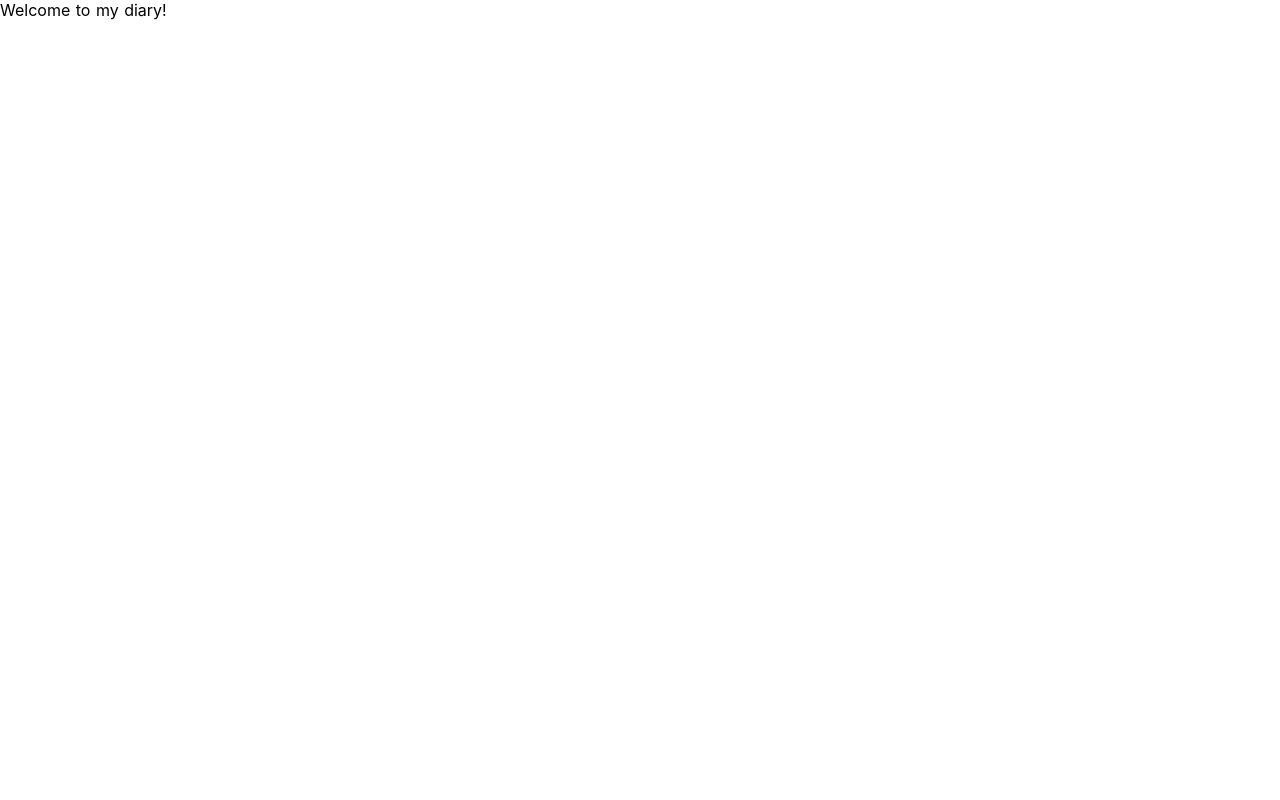
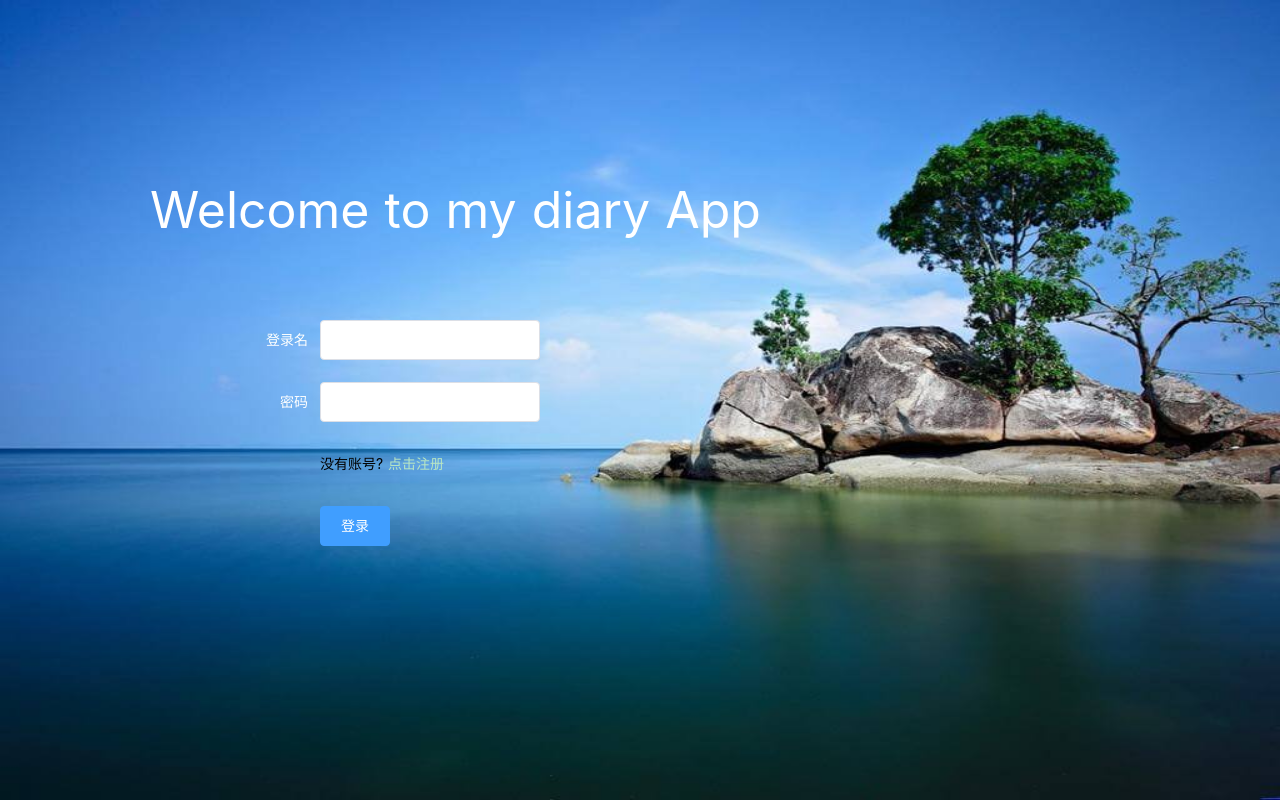
Before and after one commit to sunweilibo/react-study, a Nuxt app: page / in a window 1280 px wide. Built offline with nearby package versions, Linux system fonts and the light colour scheme.

Commit message:
feat: login

```diff
--- /dev/null
+++ b/layouts/error.vue
@@ -0,0 +1,14 @@
+<template>
+  <div>
+    这是一个404啊
+  </div>
+</template>
+
+<script>
+export default {
+};
+</script>
+
+<style scoped>
+
+</style>
--- a/nuxt.config.js
+++ b/nuxt.config.js
@@ -15,7 +15,8 @@ module.exports = {
       { hid: 'description', name: 'description', content: pkg.description }
     ],
     link: [
-      { rel: 'icon', type: 'image/x-icon', href: '/favicon.ico' }
+      { rel: 'icon', type: 'image/x-icon', href: '/favicon.ico' },
+      { rel: 'stylesheet', type: 'text/css', href: '/favicon.ico' }
     ]
   },
 
--- a/package.json
+++ b/package.json
@@ -21,12 +21,13 @@
     "eslint": "^5.3.0",
     "eslint-config-airbnb-base": "^13.1.0",
     "eslint-config-standard": "^12.0.0",
-    "eslint-plugin-html": "^5.0.3",
     "eslint-plugin-import": "^2.16.0",
     "eslint-plugin-node": "^8.0.1",
     "eslint-plugin-promise": "^4.0.1",
     "eslint-plugin-standard": "^4.0.0",
     "eslint-plugin-vue": "^5.2.2",
-    "nodemon": "^1.18.9"
+    "node-sass": "^4.11.0",
+    "nodemon": "^1.18.9",
+    "sass-loader": "^7.1.0"
   }
 }
--- a/pages/index.vue
+++ b/pages/index.vue
@@ -1,8 +1,128 @@
 <template>
-  <section class="container">
-    Welcome to my diary!
-  </section>
+  <div class="diary-login-wrapper">
+    <div class="diary-login">
+      <div class="outside-wrapper">
+        <p class="header-title">
+          Welcome to my diary App
+        </p>
+        <el-form
+          v-if="isLogin"
+          class="login-form"
+          label-width="80px">
+          <el-form-item label="登录名">
+            <el-input v-model="userName"></el-input>
+          </el-form-item>
+          <el-form-item label="密码">
+            <el-input
+              v-model="userPassword"
+              type="password">
+            </el-input>
+          </el-form-item>
+          <el-form-item>
+            没有账号?
+            <span
+              class="register-link"
+              @click="isLogin=false">
+              点击注册
+            </span>
+          </el-form-item>
+          <el-form-item>
+            <el-button type="primary">
+              登录
+            </el-button>
+          </el-form-item>
+        </el-form>
+        <el-form
+          v-else
+          class="login-form"
+          label-width="80px">
+          <el-form-item label="登录名">
+            <el-input v-model="userName"></el-input>
+          </el-form-item>
+          <el-form-item label="密码">
+            <el-input
+              v-model="userPassword"
+              type="password">
+            </el-input>
+          </el-form-item>
+          <el-form-item label="确认密码">
+            <el-input
+              v-model="userRepeatPassword"
+              type="password">
+            </el-input>
+          </el-form-item>
+          <el-form-item>
+            点击
+            <span
+              class="register-link"
+              @click="isLogin=true">
+              返回登录
+            </span>
+          </el-form-item>
+          <el-form-item>
+            <el-button @click="isLogin=false">
+              注册
+            </el-button>
+          </el-form-item>
+        </el-form>
+      </div>
+    </div>
+  </div>
 </template>
 
 <script>
+export default{
+  data() {
+    return {
+      userName: '',
+      userPassword: '',
+      isLogin: true
+    };
+  }
+};
 </script>
+
+<style lang="scss" scoped>
+.diary-login-wrapper{
+  width: 100%;
+  height: 100vh;
+  margin: 0 auto;
+  background-color: grey;
+  .diary-login{
+    position: relative;
+    width: 100%;
+    height: 100%;
+    background-repeat: no-repeat;
+    background-size: 100% 100%;
+    background-image: url('../assets/img/login.jpeg');
+    .outside-wrapper{
+      position: absolute;
+      top: 50%;
+      left: 150px;;
+      transform: translateY(-50%);
+      .header-title{
+        color: #ffffff;
+        font-size: 50px;
+        margin-bottom: 80px;
+      }
+      .login-form{
+        margin-left: 90px;
+        left: 400px;
+        height:300px;
+        width: 300px;
+        .register-link{
+          color: #b8e6c3;
+          &:hover{
+            cursor: pointer;
+          }
+        }
+        /deep/ .el-form-item{
+          .el-form-item__label{
+            color: #ffffff;
+          }
+        }
+      }
+    }
+  }
+}
+</style>
```
Also changed, not shown: plugins/element-ui.js (+5 -5 lines), .eslintrc.js, assets/img/login.jpeg (added), 1 other file (tests, documents, lock files or other folders).
